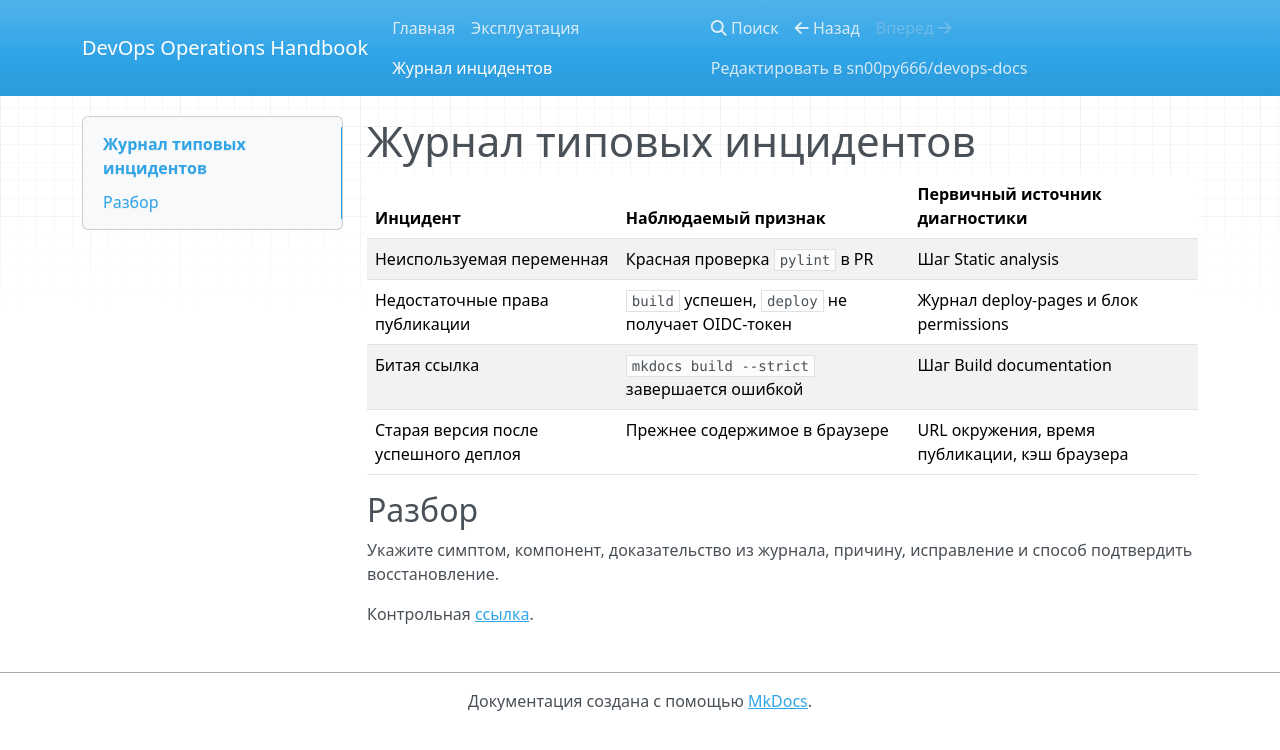
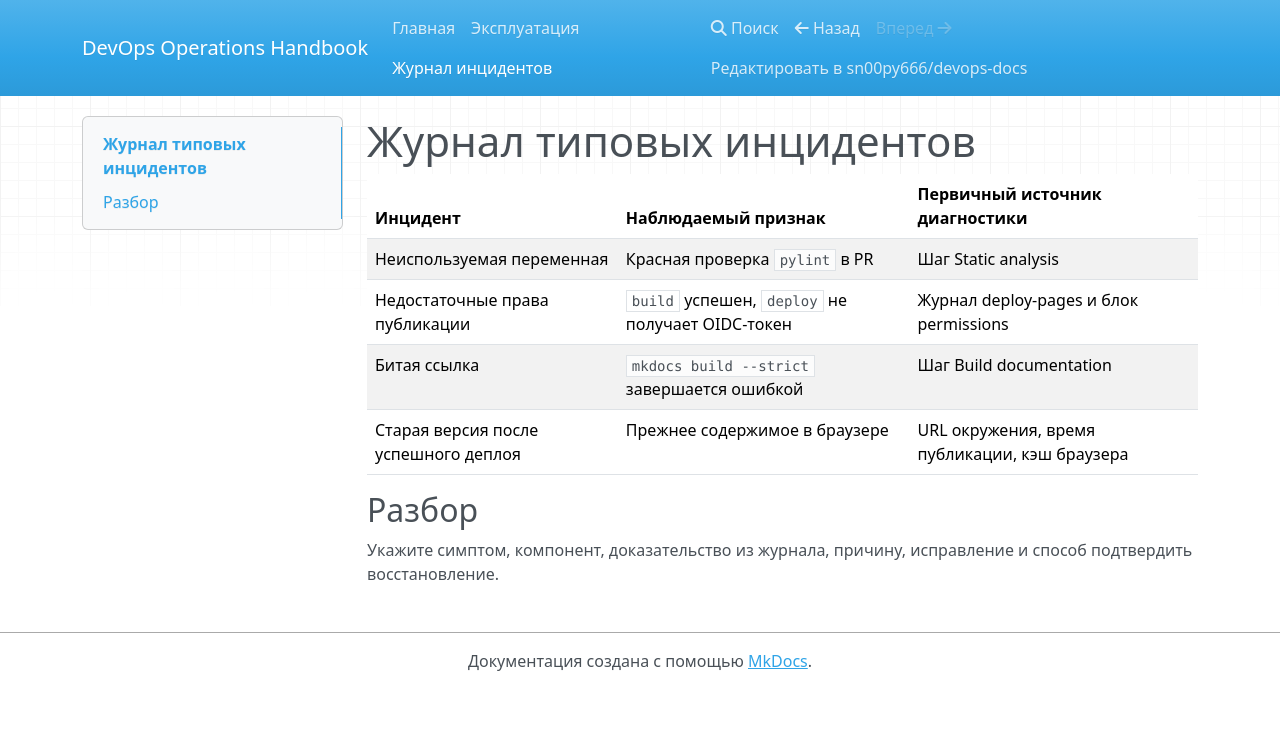
Before and after one commit to sn00py666/devops-docs, an MkDocs documentation site: the page built from docs/incidents.md, in a window 1280 px wide. Shown: the top 750 px of the page. Built offline with MkDocs 1.6.1, drawn with Linux system fonts in a browser that asks for light colours; nearby versions of some CDN libraries.

Commit message:
docs: remove temporary missing link

```diff
--- a/docs/incidents.md
+++ b/docs/incidents.md
@@ -10,5 +10,3 @@
 ## Разбор
 
 Укажите симптом, компонент, доказательство из журнала, причину, исправление и способ подтвердить восстановление.
-
-Контрольная [ссылка](missing-page.md).
```
